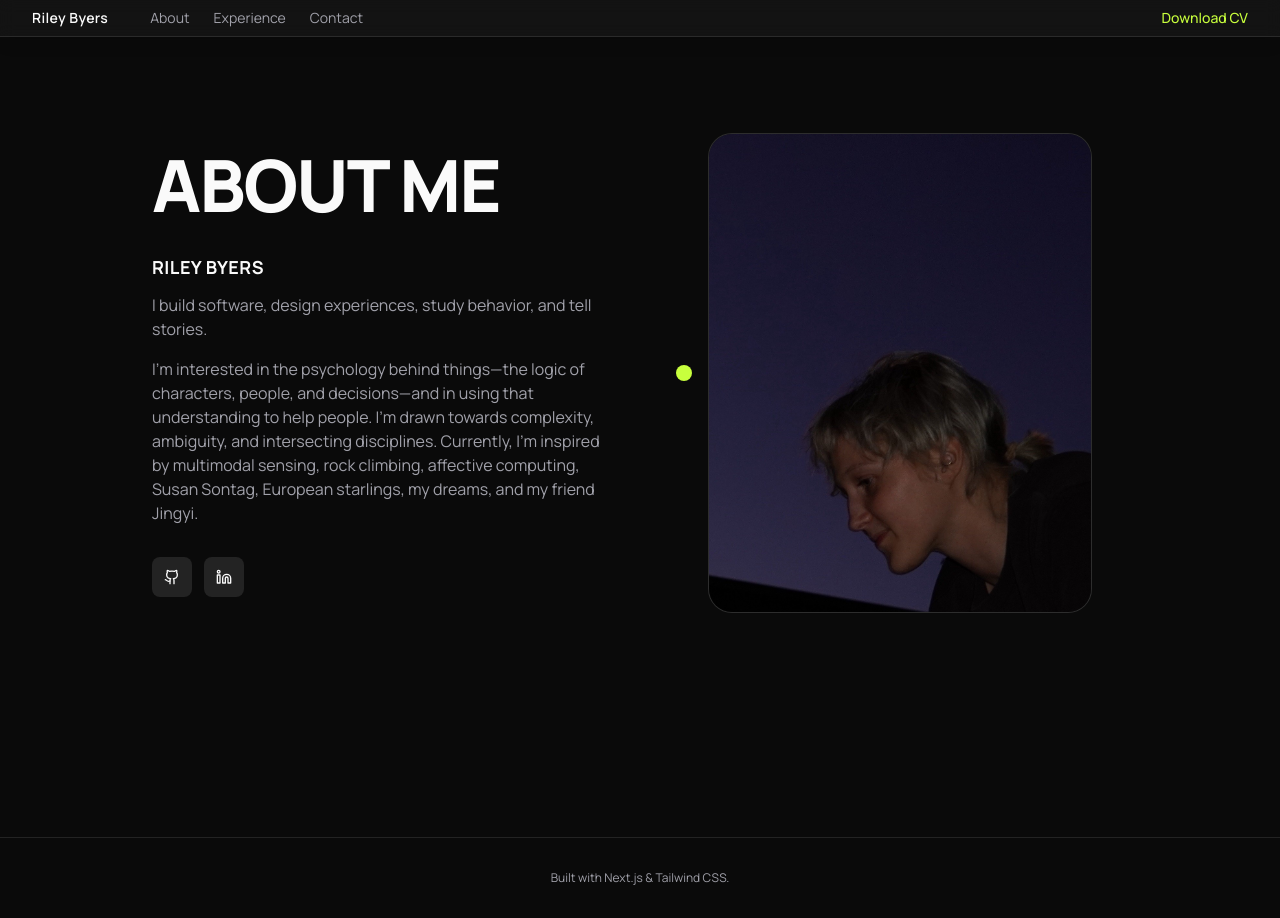
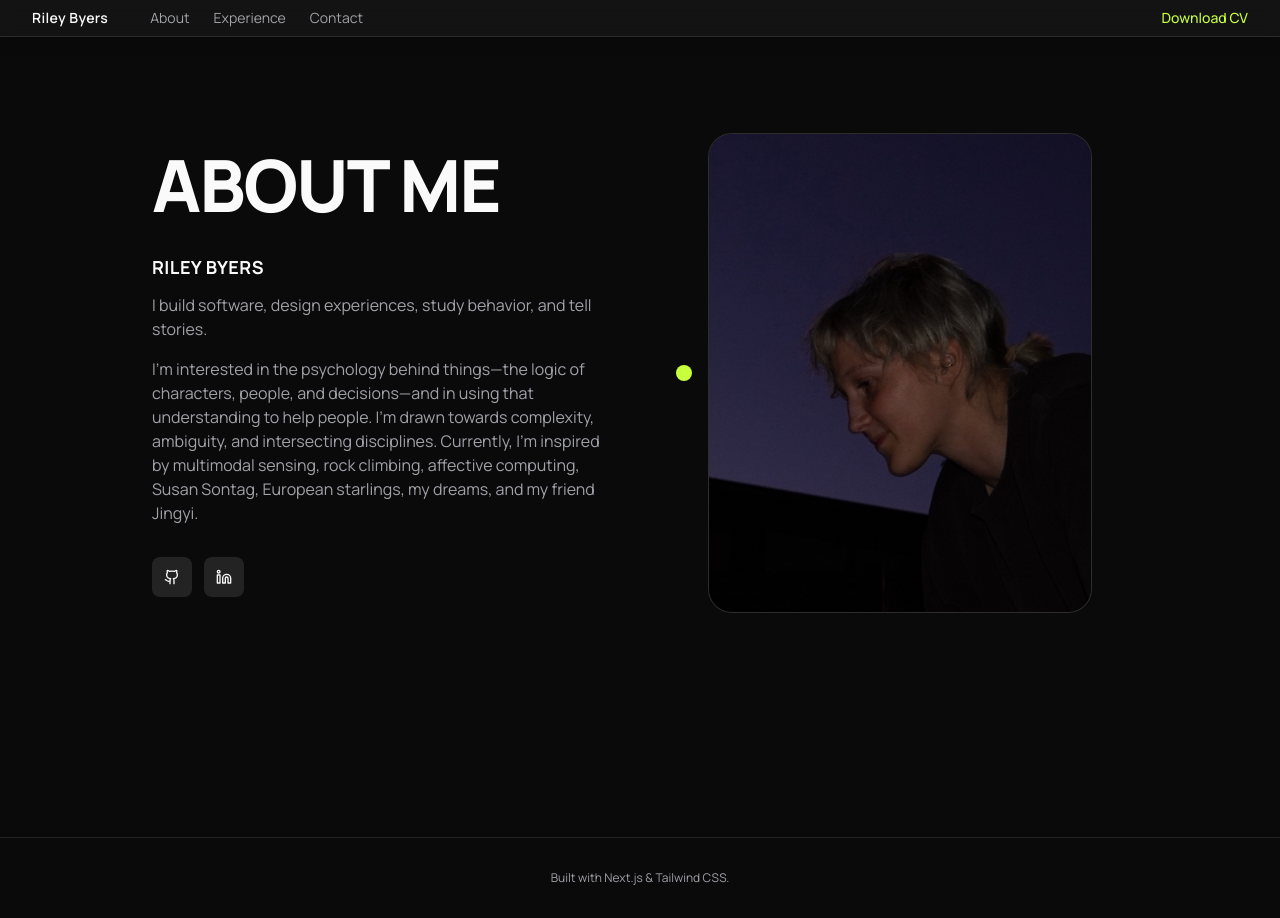
Before and after one commit to rileyb3/portfolio, a Next.js app: page /about in a window 1280 px wide. Built offline with nearby package versions, Linux system fonts and the light colour scheme.

Commit message:
Shift About photo crop down slightly to show more of the subject

```diff
--- a/src/app/about/page.tsx
+++ b/src/app/about/page.tsx
@@ -66,7 +66,7 @@
               <img
                 src={profile.aboutPhotoSrc}
                 alt={profile.name}
-                className="h-full w-full object-cover object-top"
+                className="h-full w-full object-cover object-[50%_28%]"
               />
             </div>
           </div>
```
